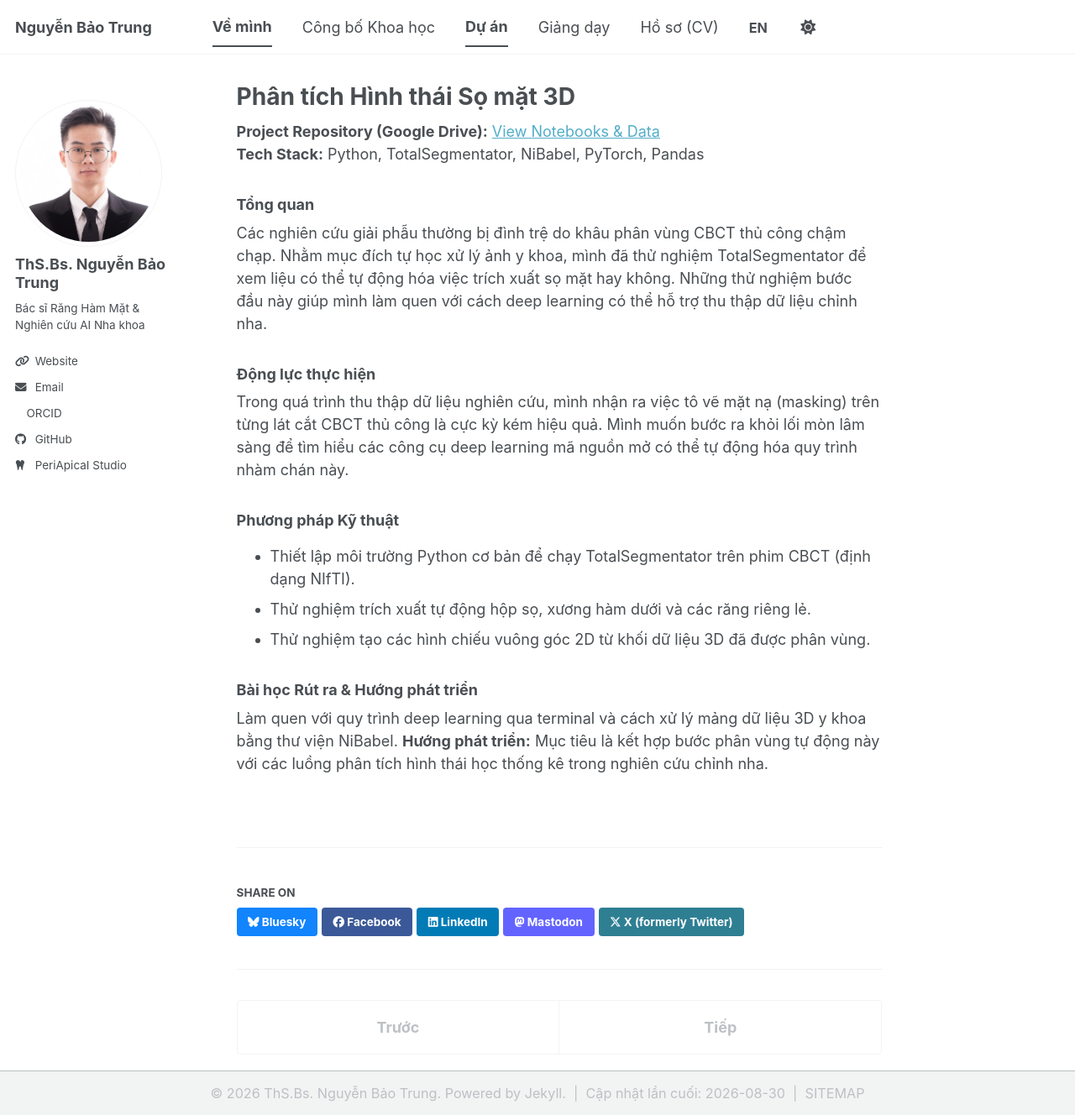
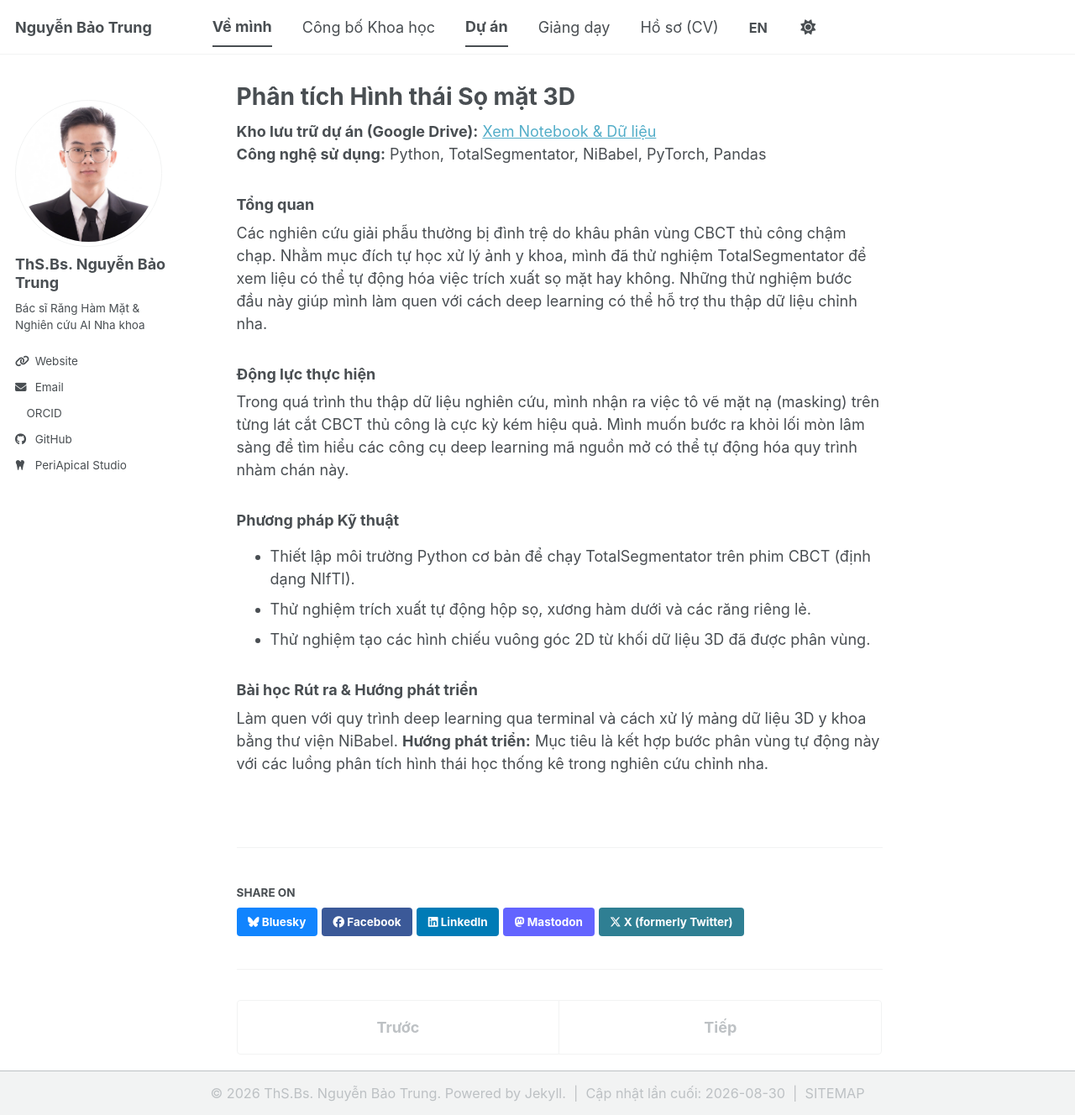
Before and after one commit to trungnb/trungnb.github.io, a Jekyll site: the page built from _portfolio/portfolio-2-3d-pipeline-vi.md, in a window 1280 px wide and 1328 px high. Shown: the whole window at 84% size. Built offline with Jekyll 4.4.1, drawn with Linux system fonts in a browser that asks for light colours; a style sheet for code colours, icons or effects is not loaded.

Commit message:
Translate project link labels in Vietnamese portfolio files

```diff
--- a/_portfolio/portfolio-2-3d-pipeline-vi.md
+++ b/_portfolio/portfolio-2-3d-pipeline-vi.md
@@ -6,8 +6,8 @@ date: 2026-07-17
 lang: vi
 permalink: /vi/portfolio/portfolio-2-3d-pipeline/
 ---
-**Project Repository (Google Drive):** [View Notebooks & Data](https://drive.google.com/drive/folders/1M2Ebwdb7axTtll17ci1lYitd3eLlkHBu?usp=sharing)
-**Tech Stack:** Python, TotalSegmentator, NiBabel, PyTorch, Pandas
+**Kho lưu trữ dự án (Google Drive):** [Xem Notebook & Dữ liệu](https://drive.google.com/drive/folders/1M2Ebwdb7axTtll17ci1lYitd3eLlkHBu?usp=sharing)
+**Công nghệ sử dụng:** Python, TotalSegmentator, NiBabel, PyTorch, Pandas
 
 ### Tổng quan
 Các nghiên cứu giải phẫu thường bị đình trệ do khâu phân vùng CBCT thủ công chậm chạp. Nhằm mục đích tự học xử lý ảnh y khoa, mình đã thử nghiệm TotalSegmentator để xem liệu có thể tự động hóa việc trích xuất sọ mặt hay không. Những thử nghiệm bước đầu này giúp mình làm quen với cách deep learning có thể hỗ trợ thu thập dữ liệu chỉnh nha.
```
Also changed, not shown: _portfolio/portfolio-1-periapical-vi.md (+2 -2 lines), _portfolio/portfolio-3-ctgan-vi.md (+2 -2 lines), _portfolio/portfolio-4-helsinki-game-vi.md (+2 -2 lines), _portfolio/portfolio-5-osa-airway-statistics-vi.md (+2 -2 lines), _portfolio/portfolio-6-dental-cej-morphometrics-vi.md (+2 -2 lines).
